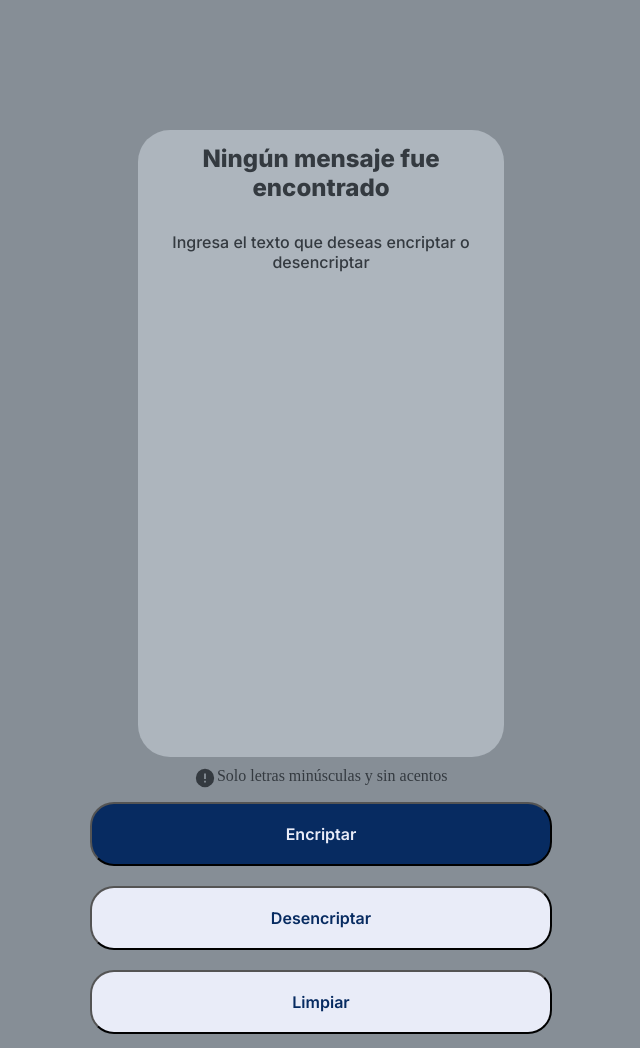
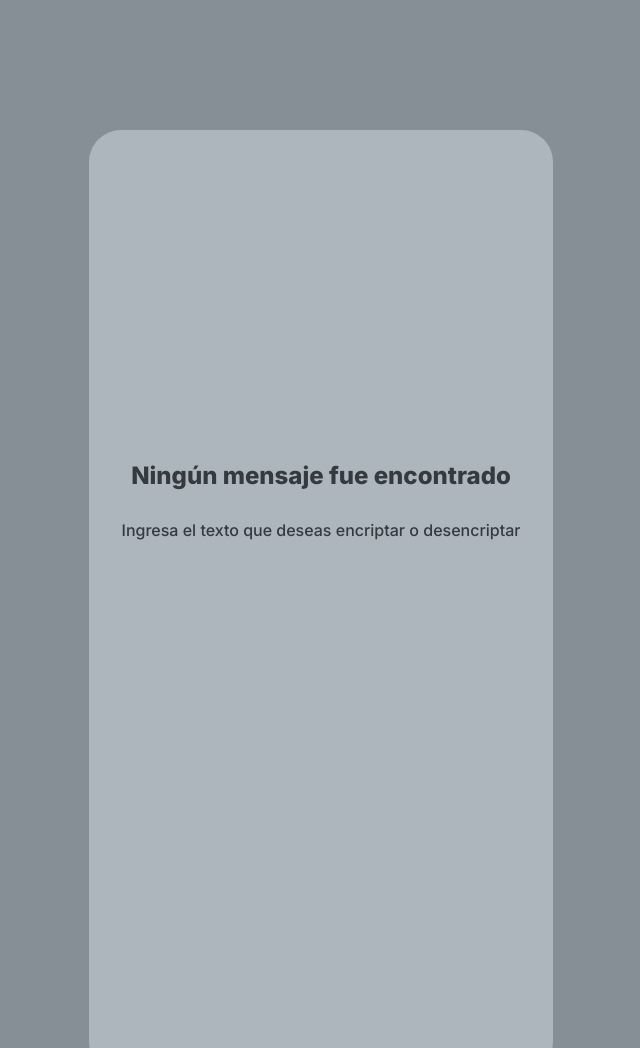
Before and after one commit to JuanMA0190/challenge-encriptador, a plain HTML site: page index.html in a window 768 px wide. Shown: the part 620-1668 px from the top of the page, without its empty margins (63-703 px from the left). Drawn offline with Linux system fonts and the light colour scheme.

Commit message:
Se arregla algunos estilos

```diff
--- a/style/style.css
+++ b/style/style.css
@@ -187,6 +187,12 @@ a{
 		flex-direction: column;
 		align-items: center;
 	}
+
+  .principal__text__message{
+  	width: auto;
+  	padding-top: 50%;
+  }
+
   .principal__text__message__image {
     display: none;
   }
@@ -218,6 +224,11 @@ a{
 		flex-direction: column;
 		align-items: center;
 	}
+
+	.principal__text__message{
+    padding-top: 70%;
+  }
+
   .principal__text__message__image {
     display: none;
   }
```
